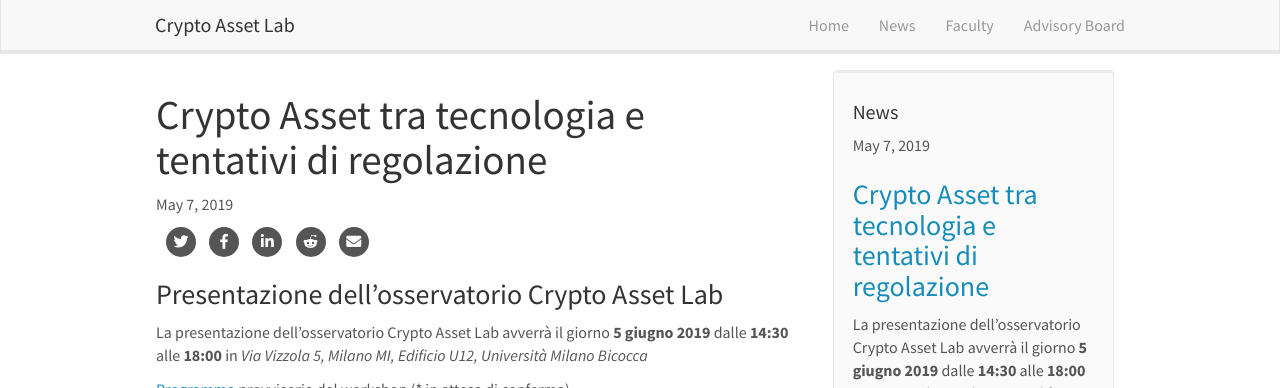
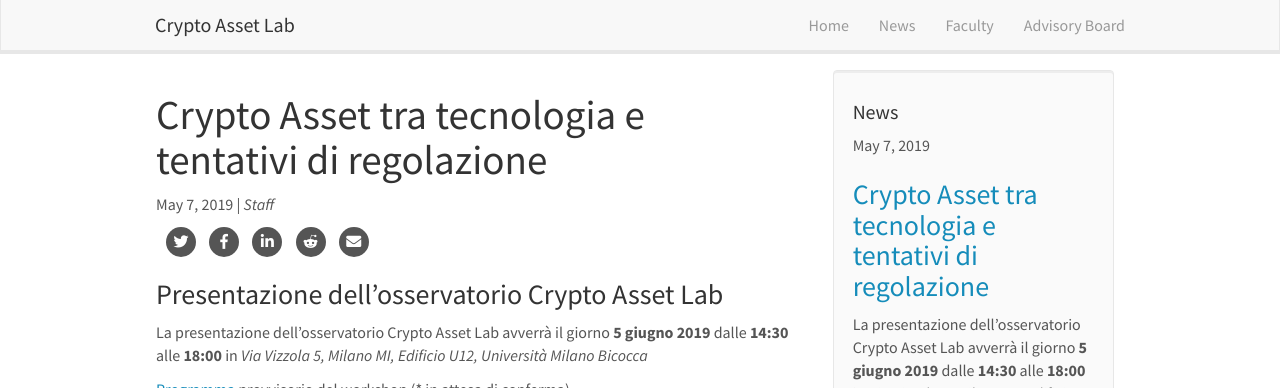
Before and after one commit to cryptoassetlab/cryptoassetlab.github.io, a Jekyll site: the page built from _posts/2019-05-07-save_the_date.md, in a window 1280 px wide and 900 px high. Shown: the top 388 px of the window. Built offline with Jekyll 4.4.1, drawn with Linux system fonts in a browser that asks for light colours; nearby versions of some CDN libraries; some of the changed lines change nothing that is shown.

Commit message:
added author

```diff
--- a/_posts/2019-05-07-save_the_date.md
+++ b/_posts/2019-05-07-save_the_date.md
@@ -4,8 +4,7 @@
 title: "Crypto Asset tra tecnologia e tentativi di regolazione"
 subtitle: "Presentazione dell’osservatorio Crypto Asset Lab"
 date: 07 May 2019
-author:
-image: 2019-04-23-TRT-Volumes.jpg
+author: Staff
 
 published: true
 ---
```
